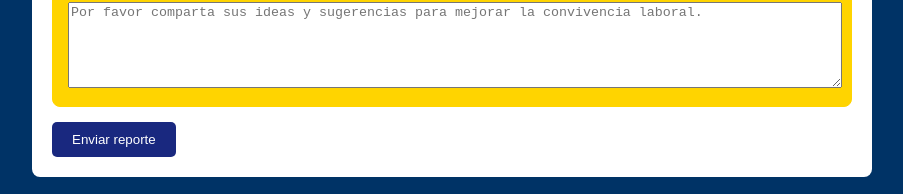
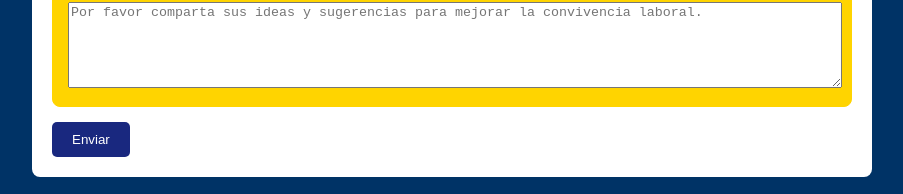
Before and after one commit to MYF-SIMONBOLIVAR/Convivencia, a plain HTML site: page index.html in a window 1280 px wide. Shown: the part 1310-1504 px from the top of the page, without its empty margins (188-1091 px from the left). Drawn offline with Linux system fonts and the light colour scheme.

Commit message:
Update index.html

```diff
--- a/index.html
+++ b/index.html
@@ -262,7 +262,7 @@
     <textarea id="sugerencias" name="sugerencias" placeholder="Por favor comparta sus ideas y sugerencias para mejorar la convivencia laboral." required></textarea>
   </div>
 
-  <button type="submit" class="submit-btn">Enviar reporte</button>
+  <button type="submit" class="submit-btn">Enviar </button>
 </form>
 
 <script>
```
